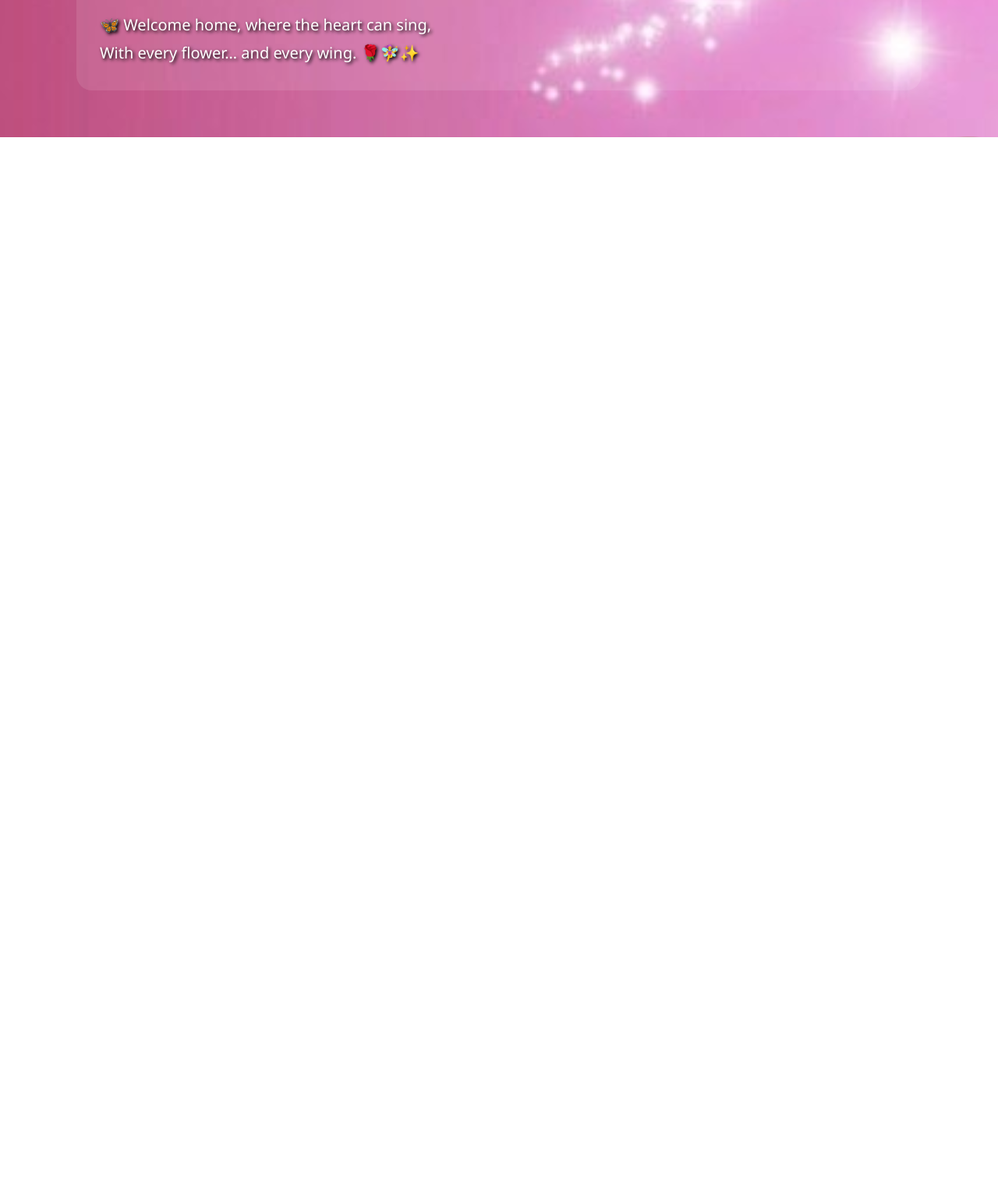
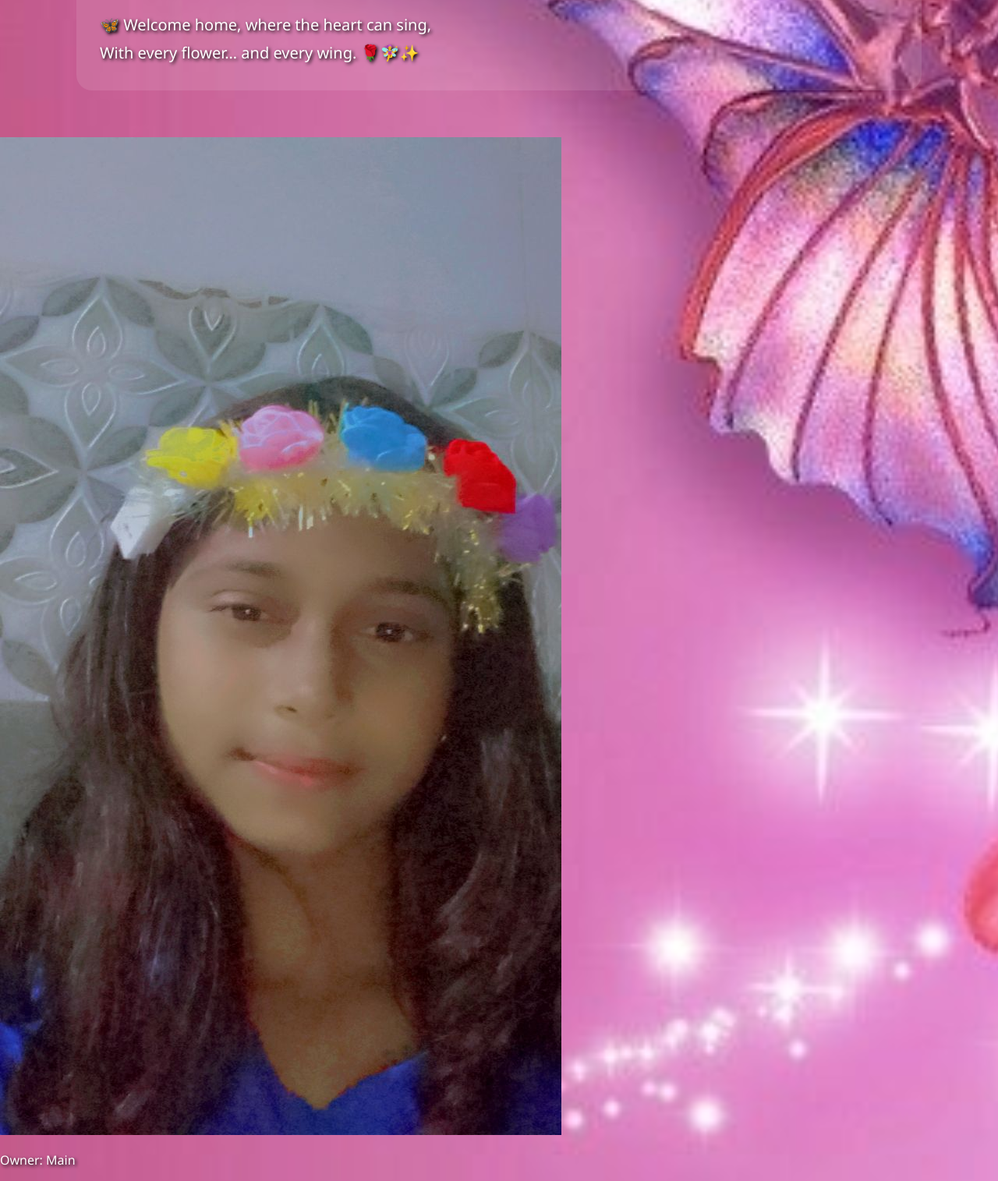
Before and after one commit to sanashaikh07/San.04, a plain HTML site: page index.html in a window 1280 px wide. Shown: the part 3056-4571 px from the top of the page at 78% size. Before the commit the page ends 3232 px from the top, so only its background shows below. Drawn offline with Linux system fonts and the light colour scheme.

Commit message:
Update index.html

```diff
--- a/index.html
+++ b/index.html
@@ -121,5 +121,12 @@
   🦋 Welcome home, where the heart can sing,<br>
   With every flower… and every wing. 🌹🧚‍♀️✨
 </div>
+  <div class="owner-section">
+    <img src="Snapchat-713107080.jpg" alt="Owner Photo">
+    <p>Owner: Main</p>
+  </div>
+
+  <div class=© 2025 magical flowers 🌹 🌺 world designer by you
+    </div>
 </body>
 </HTML>
```
